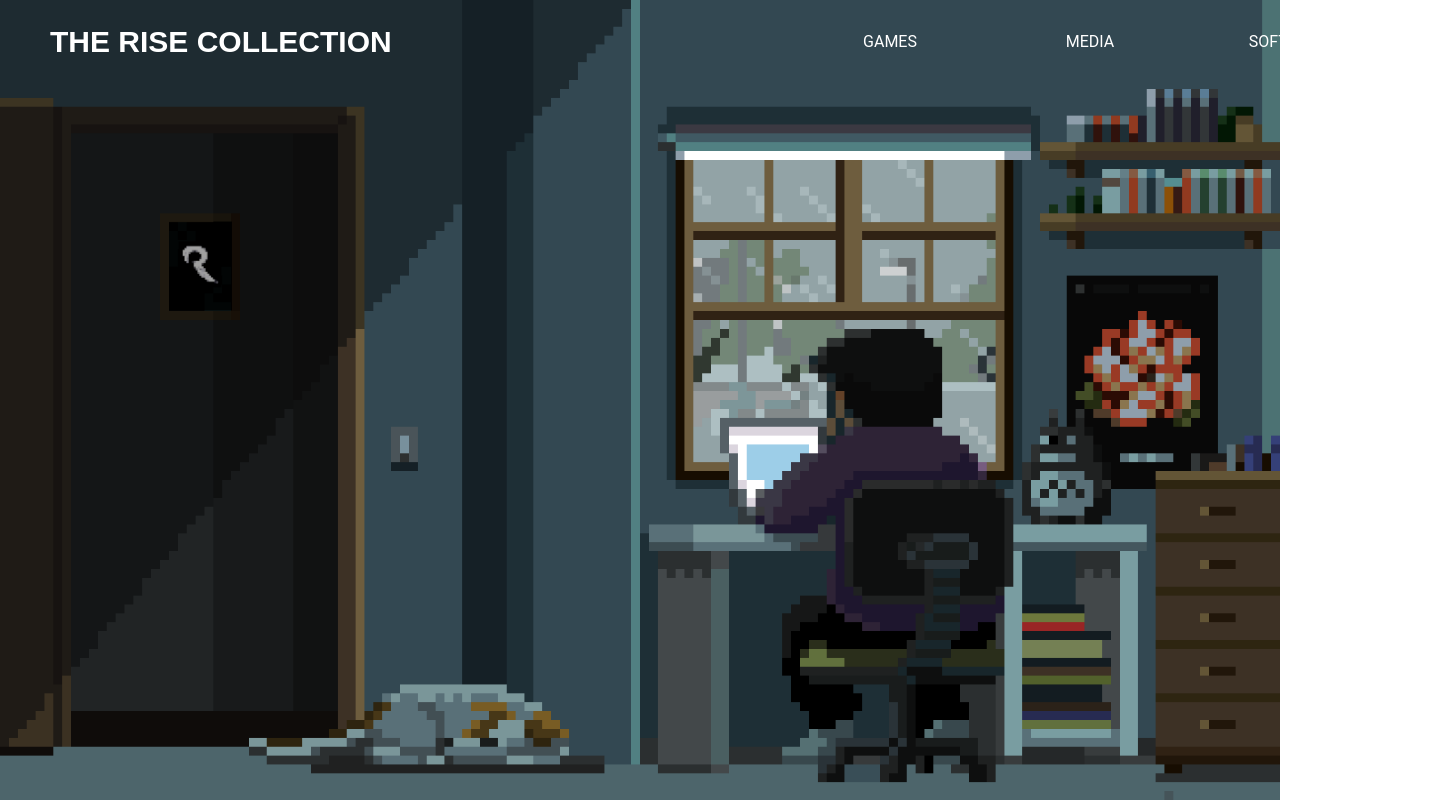
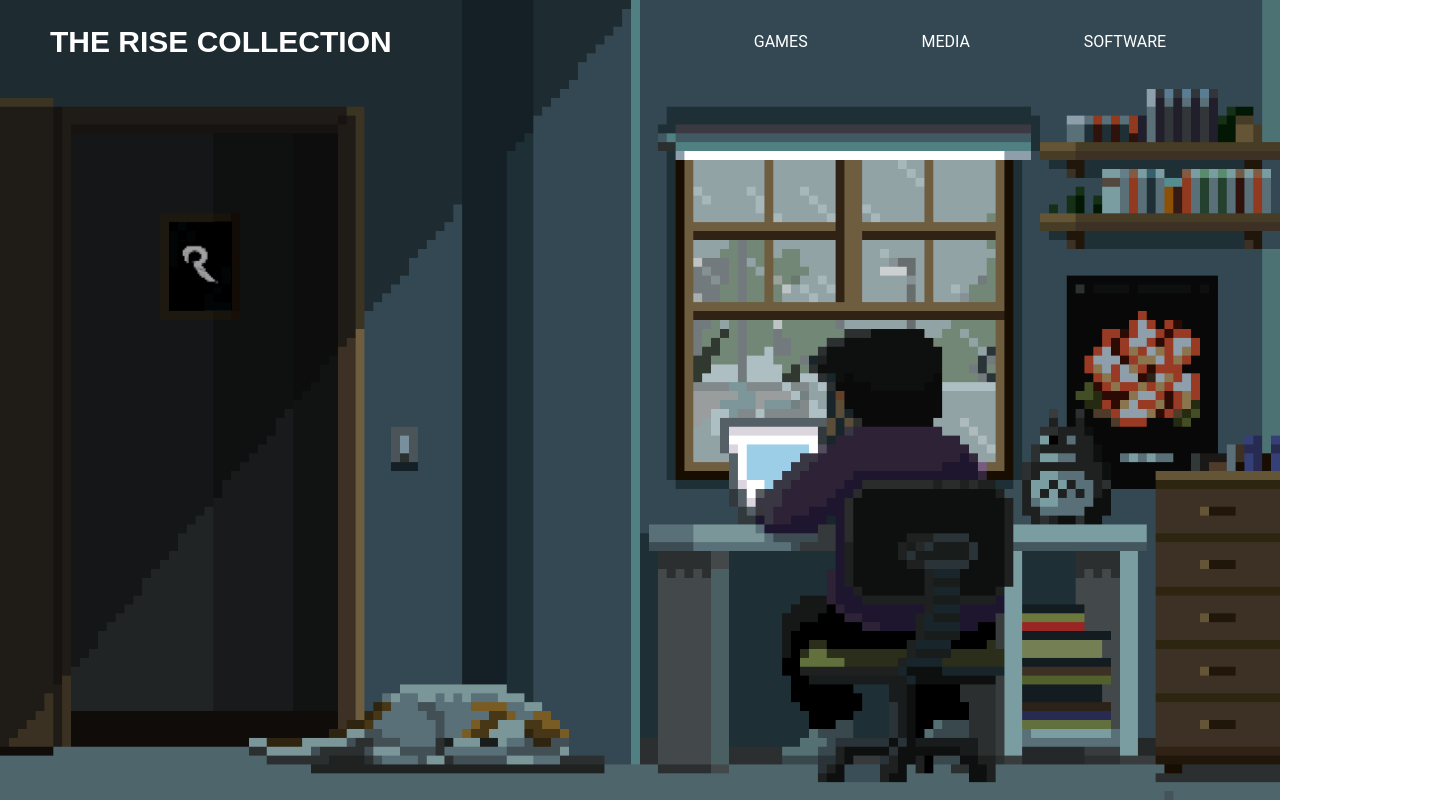
Before and after one commit to JoshuaPaulsen/therisecollection-web-v3, a React (Create React App) app: page / in a window 1280 px wide. Shown: the whole page, 1430 px wide, since content can reach past the window. Built offline with nearby package versions, Linux system fonts and the light colour scheme.

Commit message:
feature: page you are viewing, link is underlinded in red

```diff
--- a/package.json
+++ b/package.json
@@ -9,6 +9,8 @@
     "mdb-react-ui-kit": "^5.1.0",
     "react": "^18.2.0",
     "react-dom": "^18.2.0",
+    "react-helmet": "^6.1.0",
+    "react-router-dom": "^6.8.2",
     "react-scripts": "5.0.1",
     "web-vitals": "^2.1.4"
   },
--- a/src/App.js
+++ b/src/App.js
@@ -1,7 +1,17 @@
 import "./styles.css";
+import { gamesMenu, mediaMenu, softwareMenu } from "./script/checkUnderline"
 
-export default function App() {
-  return (
+
+import React from 'react';
+class App extends React.Component {
+
+// componentDidMount() {
+
+// }
+
+render() {
+	return (
+
     <div className="container">
       <div className="flex-box-header header">
         <div className="headerText">
@@ -9,15 +19,15 @@ export default function App() {
             <h2>THE RISE COLLECTION</h2>
           </a>
         </div>
-        <div className="menuItems">
-          <a href="#games">
-            <p>GAMES</p>
+        <div className="menuItems" >
+          <a href="#games" onClick={gamesMenu} >
+            <p id="gamesMenuText">GAMES</p>
           </a>
-          <a href="#media">
-            <p>MEDIA</p>
+          <a href="#media" onClick={mediaMenu}>
+            <p id="mediaMenuText">MEDIA</p>
           </a>
-          <a href="#software">
-            <p>SOFTWARE</p>
+          <a href="#software" onClick={softwareMenu} >
+            <p id="softwareMenuText">SOFTWARE</p>
           </a>
         </div>
       </div>
@@ -41,7 +51,7 @@ export default function App() {
             <div className="section-games"></div>
           </div>
           <div id="item-1">
-            <h4 class="headerGames" id="games">Games</h4>
+            <h4 className="headerGames" id="games">Games</h4>
             <p className="infoTextGames">
               Lorem ipsum dolor sit amet, consectetur adipiscing elit, sed do
               eiusmod tempor incididunt ut labore et dolore magna aliqua. Ut
@@ -62,7 +72,7 @@ export default function App() {
       >
         <div className="angry-grid3">
           <div id="item-0">
-            <h4 class="headerMedia" id="media">Media</h4>
+            <h4 className="headerMedia" id="media">Media</h4>
             <p className="infoTextMedia">
               Lorem ipsum dolor sit amet, consectetur adipiscing elit, sed do
               eiusmod tempor incididunt ut labore et dolore magna aliqua. Ut
@@ -90,7 +100,7 @@ export default function App() {
             <div className="section-software"></div>
           </div>
           <div id="item-1">
-            <h4 class="headerSoftware" id="software">Software</h4>
+            <h4 className="headerSoftware" id="software">Software</h4>
             <p className="infoTextSoftware">
               Lorem ipsum dolor sit amet, consectetur adipiscing elit, sed do
               eiusmod tempor incididunt ut labore et dolore magna aliqua. Ut
@@ -107,3 +117,6 @@ export default function App() {
     </div>
   );
 }
+}
+
+export default App;
--- /dev/null
+++ b/src/script/checkUnderline.js
@@ -0,0 +1,29 @@
+export function gamesMenu() {
+  if (document.getElementById("gamesMenuText")) {
+    document.getElementById("mediaMenuText").style.borderBottom = "none";
+    document.getElementById("softwareMenuText").style.borderBottom = "none";
+
+    document.getElementById("gamesMenuText").style.borderBottom = "solid";
+    document.getElementById("gamesMenuText").style.borderColor = "red";
+  }
+}
+
+export function mediaMenu() {
+  if (document.getElementById("mediaMenuText")) {
+    document.getElementById("gamesMenuText").style.borderBottom = "none";
+    document.getElementById("softwareMenuText").style.borderBottom = "none";
+
+    document.getElementById("mediaMenuText").style.borderBottom = "solid";
+    document.getElementById("mediaMenuText").style.borderColor = "red";
+  }
+}
+
+export function softwareMenu() {
+  if (document.getElementById("softwareMenuText")) {
+    document.getElementById("gamesMenuText").style.borderBottom = "none";
+    document.getElementById("mediaMenuText").style.borderBottom = "none";
+
+    document.getElementById("softwareMenuText").style.borderBottom = "solid";
+    document.getElementById("softwareMenuText").style.borderColor = "red";
+  }
+}
--- a/src/styles.css
+++ b/src/styles.css
@@ -9,9 +9,9 @@ body {
   margin: 0;
 }
 
-.menuItems a p:active {
-  color: red
-}
+/* .menuItems a p {
+  border-bottom: solid red;
+} */
 
 /* MARK - END MISC */
 
@@ -57,7 +57,8 @@ body {
   width: 50vw;
   flex-direction: row;
   align-items: center;
-  padding-left: 150px;
+  justify-content: space-evenly;
+  /* padding-left: 150px; */
 }
 
 .menuItems a {
@@ -72,8 +73,8 @@ body {
   line-height: 22px;
   --tw-text-opacity: 1;
   color: rgb(255 255 255 / var(--tw-text-opacity));
-  max-width: 320px;
-  min-width: 200px;
+  /* max-width: 320px; */
+  /* min-width: 200px; */
 }
 
 /* MARK - END HEADER */
```
Also changed, not shown: public/index.html (+4 -4 lines), 1 other file (tests, documents, lock files or other folders).
